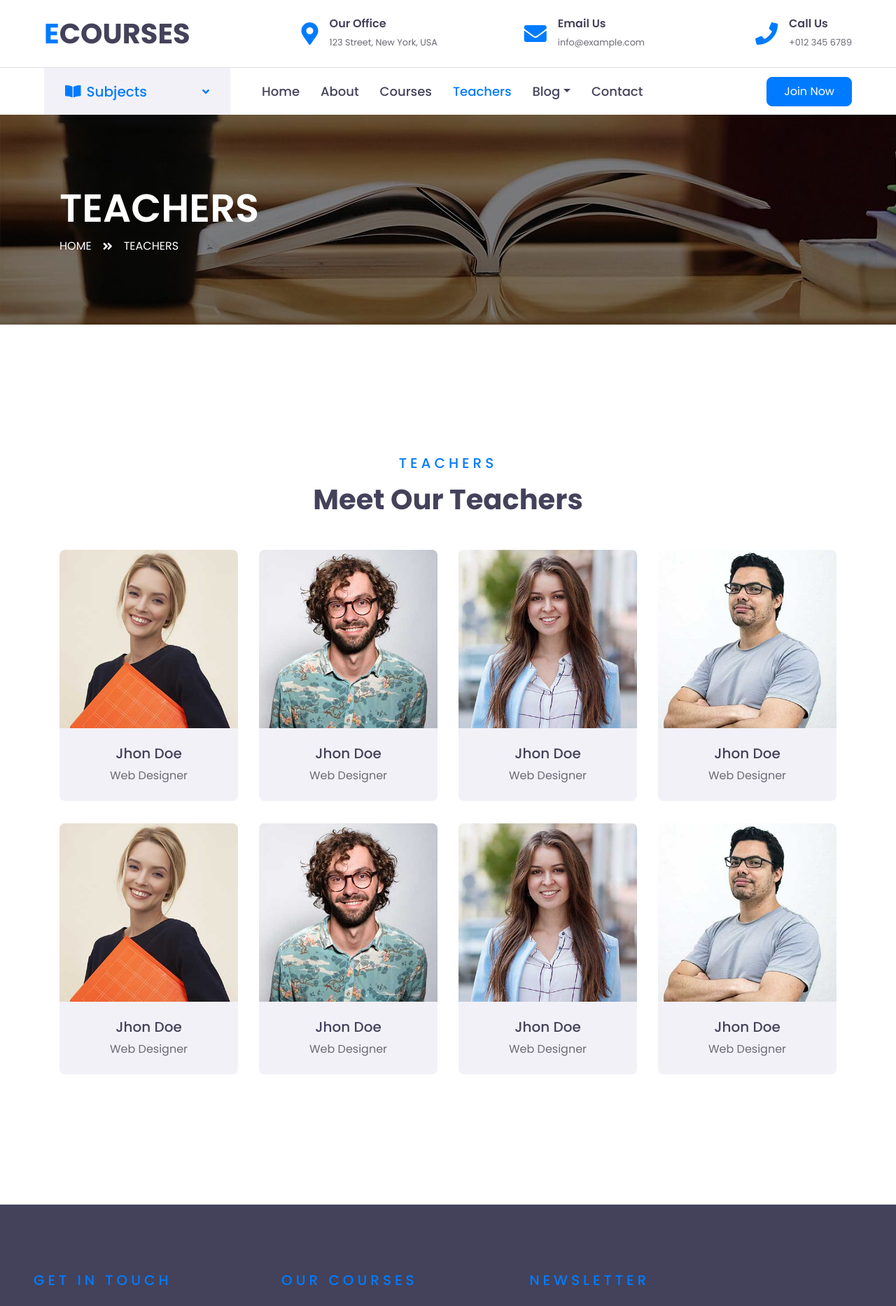
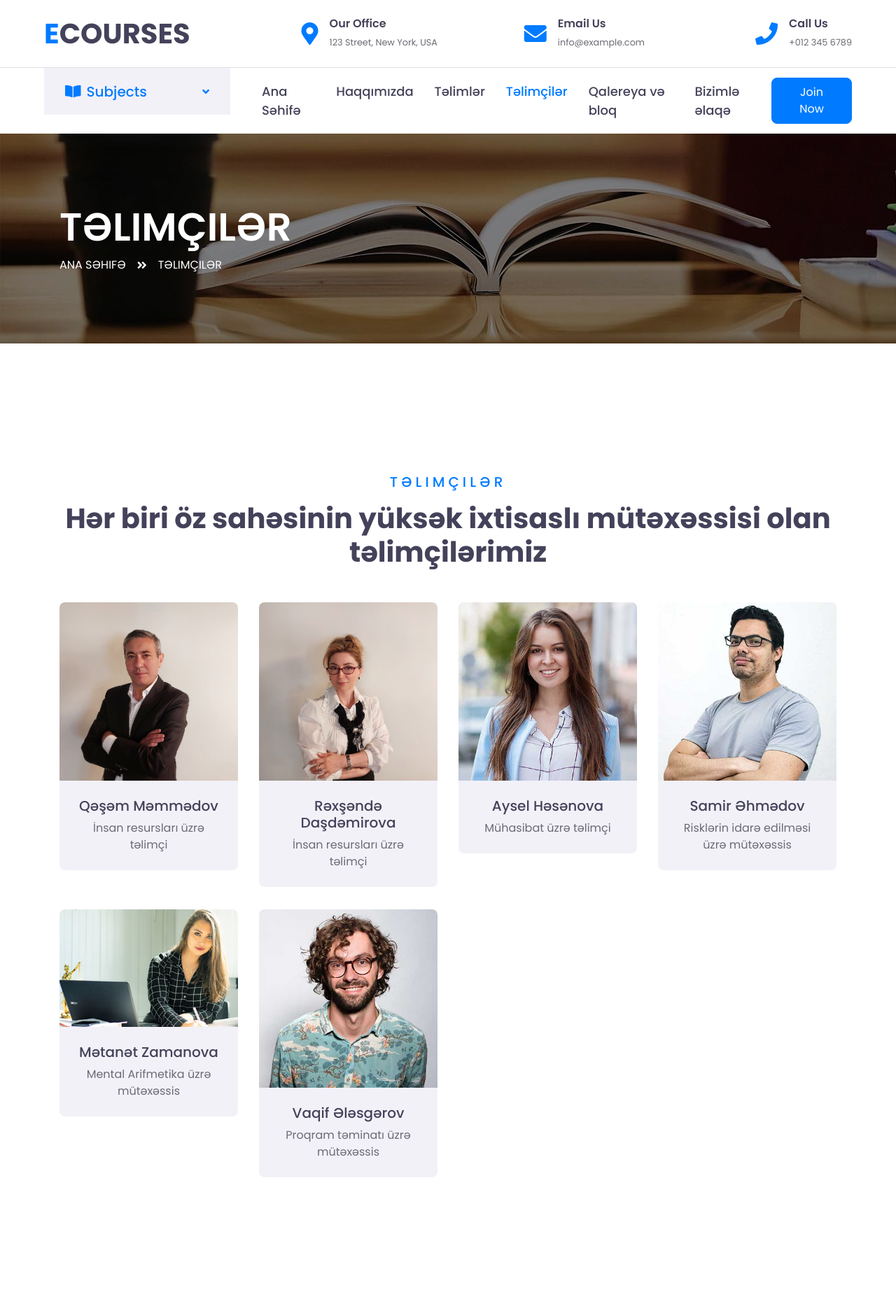
Before and after one commit to Orxan-Ibrahimov/GMC, a Laravel app: page /teacher in a window 1280 px wide. Shown: the top 1867 px of the page at 70% size. Run offline with Laravel 10, Linux system fonts and the light colour scheme; some libraries are stand-ins or nearby versions.

Commit message:
TeacherPageContensFilled

```diff
--- a/resources/views/layout/partials/navbar.blade.php
+++ b/resources/views/layout/partials/navbar.blade.php
@@ -32,18 +32,13 @@
                     </button>
                     <div class="collapse navbar-collapse justify-content-between" id="navbarCollapse">
                         <div class="navbar-nav py-0">
-                            <a href="/" class="nav-item nav-link {{ request()->is('/') ? 'active' : '' }}">Home</a>
-                            <a href="{{ url('/about') }}" class="nav-item nav-link {{ request()->is('about') ? 'active' : '' }}">About</a>
-                            <a href="/course" class="nav-item nav-link {{ request()->is('course') ? 'active' : '' }}">Courses</a>
-                            <a href="/teacher" class="nav-item nav-link {{ request()->is('teacher') ? 'active' : '' }}">Teachers</a>
-                            <div class="nav-item dropdown">
-                                <a href="#" class="nav-link dropdown-toggle {{ request()->is('blog', 'blog-detail') ? 'active' : '' }}" data-toggle="dropdown">Blog</a>
-                                <div class="dropdown-menu rounded-0 m-0">
-                                    <a href="/blog" class="dropdown-item {{ request()->is('blog') ? 'active' : '' }}">Blog List</a>
-                                    <a href="/blog-detail" class="dropdown-item {{ request()->is('blog-detail') ? 'active' : '' }}">Blog Detail</a>
-                                </div>
-                            </div>
-                            <a href="/contact" class="nav-item nav-link {{ request()->is('contact') ? 'active' : '' }}">Contact</a>
+                            <a href="/" class="nav-item nav-link {{ request()->is('/') ? 'active' : '' }}">Ana Səhifə</a>
+                            <a href="{{ url('/about') }}" class="nav-item nav-link {{ request()->is('about') ? 'active' : '' }}">Haqqımızda</a>
+                            <a href="/course" class="nav-item nav-link {{ request()->is('course') ? 'active' : '' }}">Təlimlər</a>
+                            <a href="/teacher" class="nav-item nav-link {{ request()->is('teacher') ? 'active' : '' }}">Təlimçilər</a>
+                            <a href="/blog" class="nav-item nav-link {{ request()->is('blog') ? 'active' : '' }}">Qalereya və bloq</a>
+
+                            <a href="/contact" class="nav-item nav-link {{ request()->is('contact') ? 'active' : '' }}">Bizimlə əlaqə</a>
                         </div>
                         <a class="btn btn-info py-2 px-4 ml-auto d-none d-lg-block" href="">Join Now</a>
                     </div>
--- a/resources/views/pages/teacher.blade.php
+++ b/resources/views/pages/teacher.blade.php
@@ -6,11 +6,11 @@
 <div class="container-fluid page-header" style="margin-bottom: 90px;">
     <div class="container">
         <div class="d-flex flex-column justify-content-center" style="min-height: 300px">
-            <h3 class="display-4 text-white text-uppercase">Teachers</h3>
+            <h3 class="display-4 text-white text-uppercase">Təlimçilər</h3>
             <div class="d-inline-flex text-white">
-                <p class="m-0 text-uppercase"><a class="text-white" href="/">Home</a></p>
+                <p class="m-0 text-uppercase"><a class="text-white" href="/">Ana Səhifə</a></p>
                 <i class="fa fa-angle-double-right pt-1 px-3"></i>
-                <p class="m-0 text-uppercase">Teachers</p>
+                <p class="m-0 text-uppercase">Təlimçilər</p>
             </div>
         </div>
     </div>
@@ -22,14 +22,14 @@
 <div class="container-fluid py-5">
     <div class="container pt-5 pb-3">
         <div class="text-center mb-5">
-            <h5 class="text-info text-uppercase mb-3" style="letter-spacing: 5px;">Teachers</h5>
-            <h1>Meet Our Teachers</h1>
+            <h5 class="text-info text-uppercase mb-3" style="letter-spacing: 5px;">Təlimçilər</h5>
+            <h1>Hər biri öz sahəsinin yüksək ixtisaslı mütəxəssisi olan təlimçilərimiz</h1>
         </div>
         <div class="row">
             <div class="col-md-6 col-lg-3 text-center team mb-4">
                 <div class="team-item rounded overflow-hidden mb-2">
                     <div class="team-img position-relative">
-                        <img class="img-fluid" src="img/team-1.jpg" alt="">
+                        <img class="img-fluid" src="img/teacher-1.jpg" alt="">
                         <div class="team-social">
                             <a class="btn btn-outline-light btn-square mx-1" href="#"><i class="fab fa-twitter"></i></a>
                             <a class="btn btn-outline-light btn-square mx-1" href="#"><i class="fab fa-facebook-f"></i></a>
@@ -37,8 +37,72 @@
                         </div>
                     </div>
                     <div class="bg-secondary p-4">
-                        <h5>Jhon Doe</h5>
-                        <p class="m-0">Web Designer</p>
+                        <h5>Qəşəm Məmmədov</h5>
+                        <p class="m-0">İnsan resursları üzrə təlimçi</p>
+                    </div>
+                </div>
+            </div>
+            <div class="col-md-6 col-lg-3 text-center team mb-4">
+                <div class="team-item rounded overflow-hidden mb-2">
+                    <div class="team-img position-relative">
+                        <img class="img-fluid" src="img/teacher-2.jpg" alt="">
+                        <div class="team-social">
+                            <a class="btn btn-outline-light btn-square mx-1" href="#"><i class="fab fa-twitter"></i></a>
+                            <a class="btn btn-outline-light btn-square mx-1" href="#"><i class="fab fa-facebook-f"></i></a>
+                            <a class="btn btn-outline-light btn-square mx-1" href="#"><i class="fab fa-linkedin-in"></i></a>
+                        </div>
+                    </div>
+                    <div class="bg-secondary p-4">
+                        <h5>Rəxşəndə Daşdəmirova</h5>
+                        <p class="m-0">İnsan resursları üzrə təlimçi</p>
+                    </div>
+                </div>
+            </div>
+            <div class="col-md-6 col-lg-3 text-center team mb-4">
+                <div class="team-item rounded overflow-hidden mb-2">
+                    <div class="team-img position-relative">
+                        <img class="img-fluid" src="img/team-3.jpg" alt="">
+                        <div class="team-social">
+                            <a class="btn btn-outline-light btn-square mx-1" href="#"><i class="fab fa-twitter"></i></a>
+                            <a class="btn btn-outline-light btn-square mx-1" href="#"><i class="fab fa-facebook-f"></i></a>
+                            <a class="btn btn-outline-light btn-square mx-1" href="#"><i class="fab fa-linkedin-in"></i></a>
+                        </div>
+                    </div>
+                    <div class="bg-secondary p-4">
+                        <h5>Aysel Həsənova</h5>
+                        <p class="m-0">Mühasibat üzrə təlimçi</p>
+                    </div>
+                </div>
+            </div>
+            <div class="col-md-6 col-lg-3 text-center team mb-4">
+                <div class="team-item rounded overflow-hidden mb-2">
+                    <div class="team-img position-relative">
+                        <img class="img-fluid" src="img/team-4.jpg" alt="">
+                        <div class="team-social">
+                            <a class="btn btn-outline-light btn-square mx-1" href="#"><i class="fab fa-twitter"></i></a>
+                            <a class="btn btn-outline-light btn-square mx-1" href="#"><i class="fab fa-facebook-f"></i></a>
+                            <a class="btn btn-outline-light btn-square mx-1" href="#"><i class="fab fa-linkedin-in"></i></a>
+                        </div>
+                    </div>
+                    <div class="bg-secondary p-4">
+                        <h5>Samir Əhmədov</h5>
+                        <p class="m-0">Risklərin idarə edilməsi üzrə mütəxəssis</p>
+                    </div>
+                </div>
+            </div>
+            <div class="col-md-6 col-lg-3 text-center team mb-4">
+                <div class="team-item rounded overflow-hidden mb-2">
+                    <div class="team-img position-relative">
+                        <img class="img-fluid" src="img/teacher-3.jpg" alt="">
+                        <div class="team-social">
+                            <a class="btn btn-outline-light btn-square mx-1" href="#"><i class="fab fa-twitter"></i></a>
+                            <a class="btn btn-outline-light btn-square mx-1" href="#"><i class="fab fa-facebook-f"></i></a>
+                            <a class="btn btn-outline-light btn-square mx-1" href="#"><i class="fab fa-linkedin-in"></i></a>
+                        </div>
+                    </div>
+                    <div class="bg-secondary p-4">
+                        <h5>Mətanət Zamanova</h5>
+                        <p class="m-0">Mental Arifmetika üzrə mütəxəssis</p>
                     </div>
                 </div>
             </div>
@@ -53,104 +117,8 @@
                         </div>
                     </div>
                     <div class="bg-secondary p-4">
-                        <h5>Jhon Doe</h5>
-                        <p class="m-0">Web Designer</p>
-                    </div>
-                </div>
-            </div>
-            <div class="col-md-6 col-lg-3 text-center team mb-4">
-                <div class="team-item rounded overflow-hidden mb-2">
-                    <div class="team-img position-relative">
-                        <img class="img-fluid" src="img/team-3.jpg" alt="">
-                        <div class="team-social">
-                            <a class="btn btn-outline-light btn-square mx-1" href="#"><i class="fab fa-twitter"></i></a>
-                            <a class="btn btn-outline-light btn-square mx-1" href="#"><i class="fab fa-facebook-f"></i></a>
-                            <a class="btn btn-outline-light btn-square mx-1" href="#"><i class="fab fa-linkedin-in"></i></a>
-                        </div>
-                    </div>
-                    <div class="bg-secondary p-4">
-                        <h5>Jhon Doe</h5>
-                        <p class="m-0">Web Designer</p>
-                    </div>
-                </div>
-            </div>
-            <div class="col-md-6 col-lg-3 text-center team mb-4">
-                <div class="team-item rounded overflow-hidden mb-2">
-                    <div class="team-img position-relative">
-                        <img class="img-fluid" src="img/team-4.jpg" alt="">
-                        <div class="team-social">
-                            <a class="btn btn-outline-light btn-square mx-1" href="#"><i class="fab fa-twitter"></i></a>
-                            <a class="btn btn-outline-light btn-square mx-1" href="#"><i class="fab fa-facebook-f"></i></a>
-                            <a class="btn btn-outline-light btn-square mx-1" href="#"><i class="fab fa-linkedin-in"></i></a>
-                        </div>
-                    </div>
-                    <div class="bg-secondary p-4">
-                        <h5>Jhon Doe</h5>
-                        <p class="m-0">Web Designer</p>
-                    </div>
-                </div>
-            </div>
-            <div class="col-md-6 col-lg-3 text-center team mb-4">
-                <div class="team-item rounded overflow-hidden mb-2">
-                    <div class="team-img position-relative">
-                        <img class="img-fluid" src="img/team-1.jpg" alt="">
-                        <div class="team-social">
-                            <a class="btn btn-outline-light btn-square mx-1" href="#"><i class="fab fa-twitter"></i></a>
-                            <a class="btn btn-outline-light btn-square mx-1" href="#"><i class="fab fa-facebook-f"></i></a>
-                            <a class="btn btn-outline-light btn-square mx-1" href="#"><i class="fab fa-linkedin-in"></i></a>
-                        </div>
-                    </div>
-                    <div class="bg-secondary p-4">
-                        <h5>Jhon Doe</h5>
-                        <p class="m-0">Web Designer</p>
-                    </div>
-                </div>
-            </div>
-            <div class="col-md-6 col-lg-3 text-center team mb-4">
-                <div class="team-item rounded overflow-hidden mb-2">
-                    <div class="team-img position-relative">
-                        <img class="img-fluid" src="img/team-2.jpg" alt="">
-                        <div class="team-social">
-                            <a class="btn btn-outline-light btn-square mx-1" href="#"><i class="fab fa-twitter"></i></a>
-                            <a class="btn btn-outline-light btn-square mx-1" href="#"><i class="fab fa-facebook-f"></i></a>
-                            <a class="btn btn-outline-light btn-square mx-1" href="#"><i class="fab fa-linkedin-in"></i></a>
-                        </div>
-                    </div>
-                    <div class="bg-secondary p-4">
-                        <h5>Jhon Doe</h5>
-                        <p class="m-0">Web Designer</p>
-                    </div>
-                </div>
-            </div>
-            <div class="col-md-6 col-lg-3 text-center team mb-4">
-                <div class="team-item rounded overflow-hidden mb-2">
-                    <div class="team-img position-relative">
-                        <img class="img-fluid" src="img/team-3.jpg" alt="">
-                        <div class="team-social">
-                            <a class="btn btn-outline-light btn-square mx-1" href="#"><i class="fab fa-twitter"></i></a>
-                            <a class="btn btn-outline-light btn-square mx-1" href="#"><i class="fab fa-facebook-f"></i></a>
-                            <a class="btn btn-outline-light btn-square mx-1" href="#"><i class="fab fa-linkedin-in"></i></a>
-                        </div>
-                    </div>
-                    <div class="bg-secondary p-4">
-                        <h5>Jhon Doe</h5>
-                        <p class="m-0">Web Designer</p>
-                    </div>
-                </div>
-            </div>
-            <div class="col-md-6 col-lg-3 text-center team mb-4">
-                <div class="team-item rounded overflow-hidden mb-2">
-                    <div class="team-img position-relative">
-                        <img class="img-fluid" src="img/team-4.jpg" alt="">
-                        <div class="team-social">
-                            <a class="btn btn-outline-light btn-square mx-1" href="#"><i class="fab fa-twitter"></i></a>
-                            <a class="btn btn-outline-light btn-square mx-1" href="#"><i class="fab fa-facebook-f"></i></a>
-                            <a class="btn btn-outline-light btn-square mx-1" href="#"><i class="fab fa-linkedin-in"></i></a>
-                        </div>
-                    </div>
-                    <div class="bg-secondary p-4">
-                        <h5>Jhon Doe</h5>
-                        <p class="m-0">Web Designer</p>
+                        <h5>Vaqif Ələsgərov</h5>
+                        <p class="m-0">Proqram təminatı üzrə mütəxəssis</p>
                     </div>
                 </div>
             </div>
```
Also changed, not shown: public/img/teacher-1.jpg (added), public/img/teacher-2.jpg (added), public/img/teacher-3.jpg (added).
